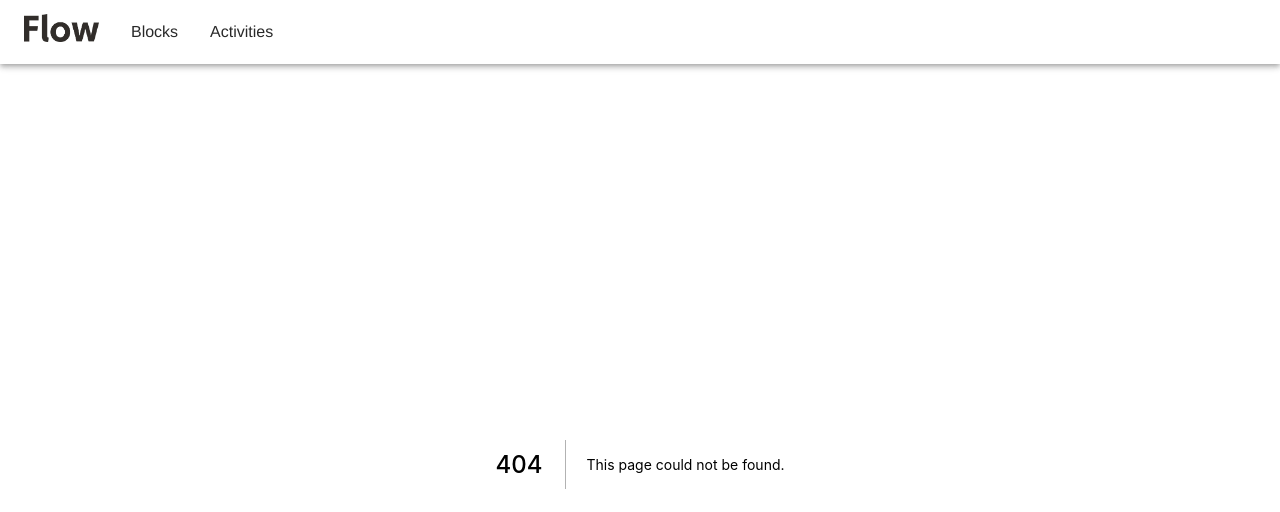
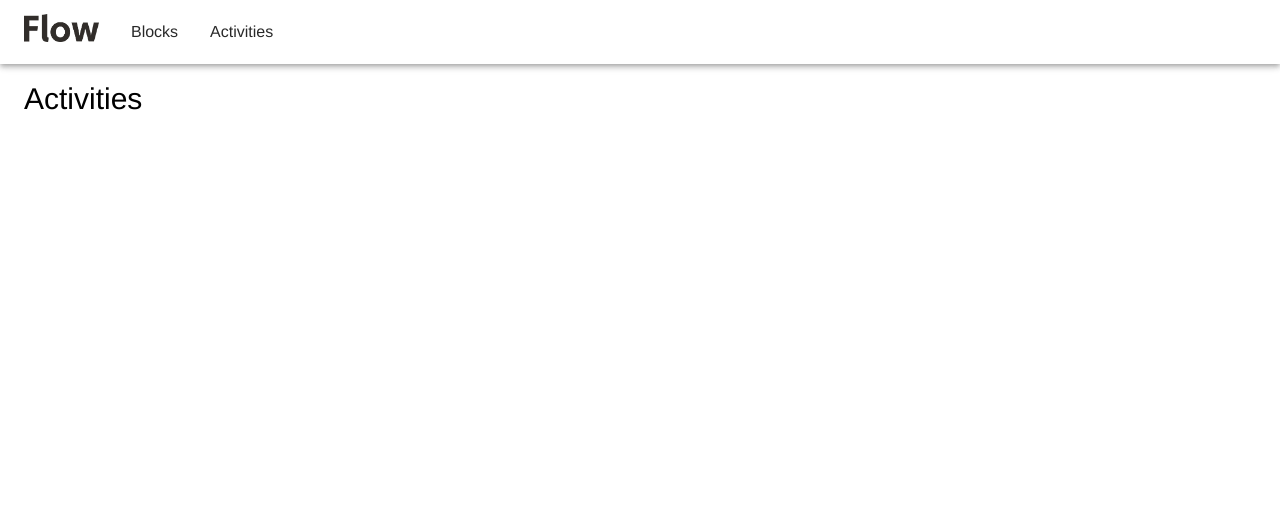
Before and after one commit to forbole/big-dipper-flow-client, a Next.js app in the folder client/: page /activities in a window 1280 px wide. Before the commit this address had no page. Shown: the top 512 px of the page. Built offline with nearby package versions, Linux system fonts and the light colour scheme; a web font is replaced by a local one.

Commit message:
add activities page

```diff
--- /dev/null
+++ b/client/pages/activities.tsx
@@ -0,0 +1,15 @@
+import React from 'react';
+import { createStyles, makeStyles, Theme, useTheme } from '@material-ui/core/styles';
+import { Paper, Box, Typography, Table, TableBody, TableCell, TableContainer, TableHead, TableRow} from '@material-ui/core';
+
+export default function Index() {
+    return (
+        <React.Fragment>
+            <Box my={2}>
+                <Typography variant="h4" component="h1">
+                    Activities
+                </Typography>
+            </Box>
+        </React.Fragment>
+    )
+}
```
